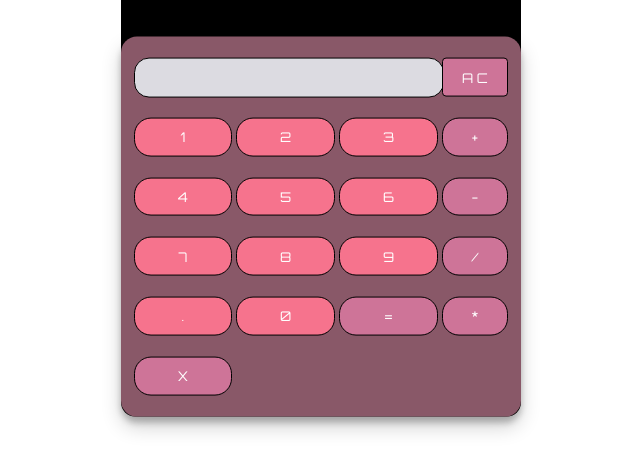
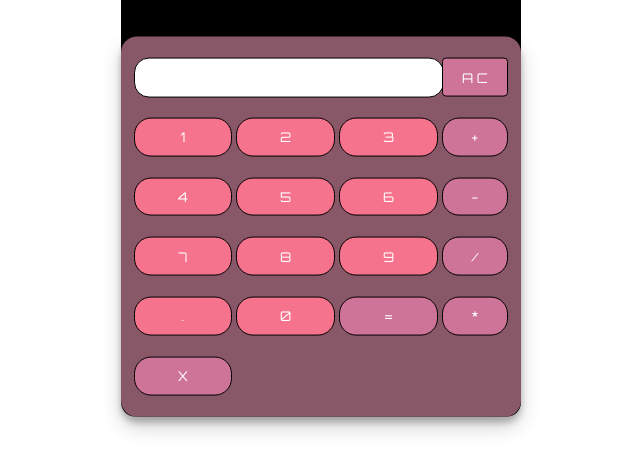
Before and after one commit to melvyxavier/DOMcalculator, a plain HTML site: page index.html in a window 1280 px wide. Shown: the part 233-704 px from the top of the page, without its empty margins (319-959 px from the left). Drawn offline with nearby package versions, Linux system fonts and the light colour scheme; a web font is replaced by a local one.

Commit message:
DOMprojectcalc

```diff
--- a/index.css
+++ b/index.css
@@ -13,7 +13,7 @@
 
 .display-box {
     font-family: 'Orbitron', sans-serif;
-    background-color: #dcdbe1;
+    background-color: #ffffff;
     border: solid black 0.5px;
     color: black;
     border-radius: 15px;
--- a/index.html
+++ b/index.html
@@ -13,7 +13,7 @@
 
         <table class="calculator" >
             <tr>
-              <td colspan="3"> <input class="display-box" type="text" id="result" disabled /> </td>
+              <td colspan="3"> <input class="display-box" style="color: black;" id="result" disabled /> </td>
 
               <!-- clearScreen() function clears all the values -->
               <td> <input type="button" style="border-radius: 4px;" value="A C" onclick="AllClear()" id="btn" /> </td>
```
